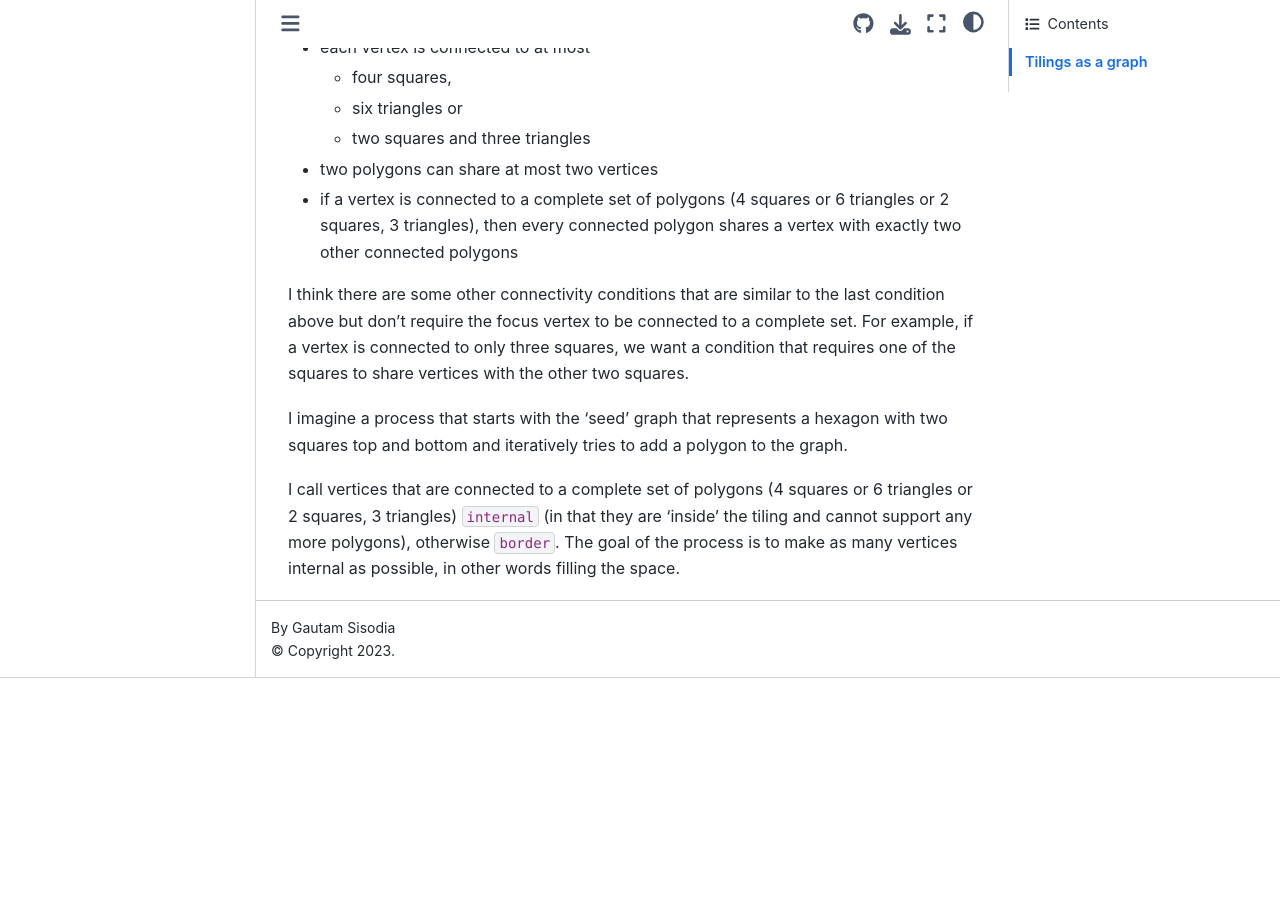
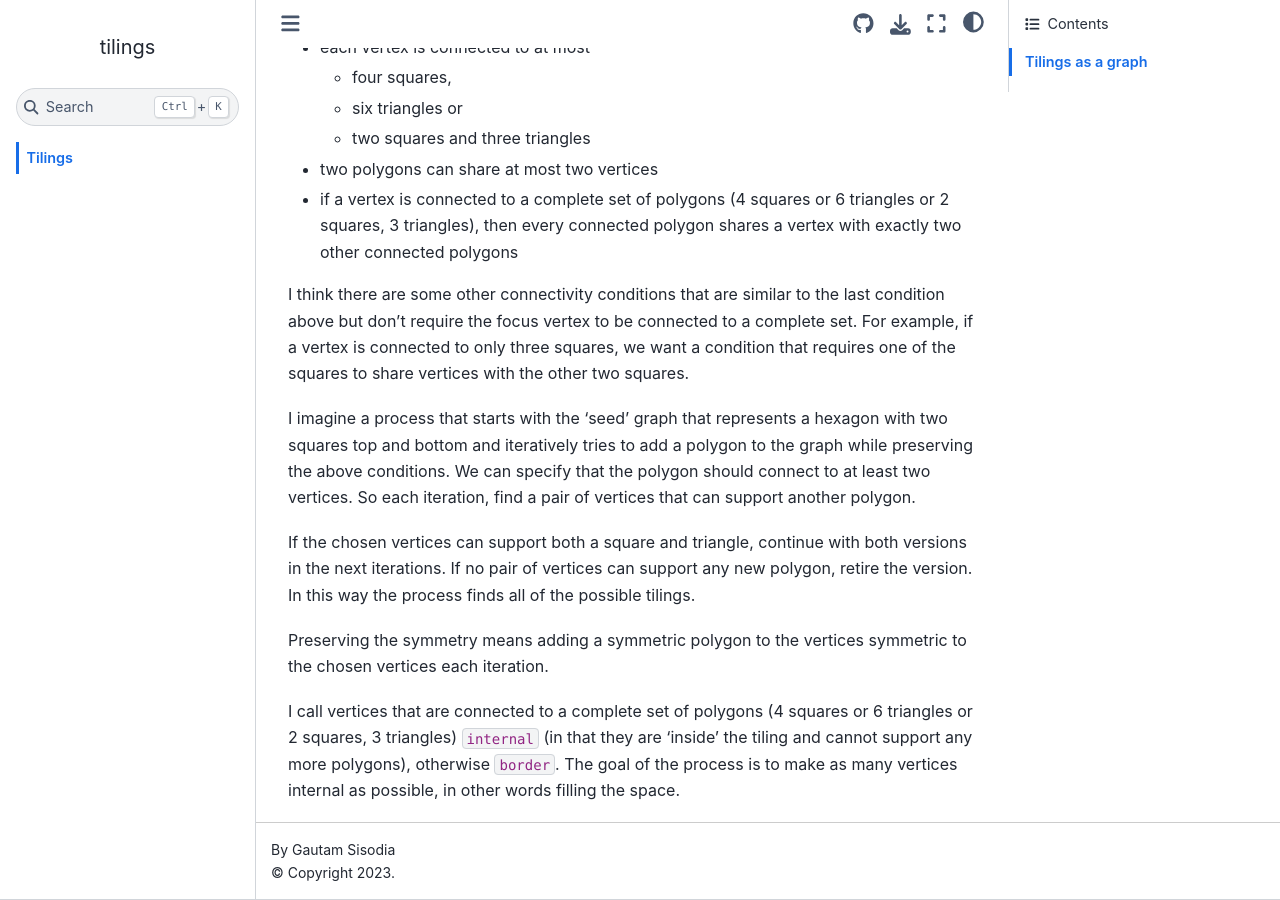
Before and after one commit to gautsi/tilings, a Jupyter Book: the page built from book/contents/home.md, in a window 1280 px wide and 900 px high, scrolled down 639 px. Built offline with Jupyter Book 1.0.4 settings and Sphinx 7.4.7 and the Sphinx Book theme 1.1.4, drawn with Linux system fonts in a browser that asks for light colours; pages that are not in the unit, such as notebooks, are missing from menus; before the commit the page ends 1317 px from its top, so only the background shows below that.

Commit message:
added to graph description

```diff
--- a/book/contents/home.md
+++ b/book/contents/home.md
@@ -17,6 +17,10 @@
 
 I think there are some other connectivity conditions that are similar to the last condition above but don't require the focus vertex to be connected to a complete set. For example, if a vertex is connected to only three squares, we want a condition that requires one of the squares to share vertices with the other two squares.
 
-I imagine a process that starts with the 'seed' graph that represents a hexagon with two squares top and bottom and iteratively tries to add a polygon to the graph.
+I imagine a process that starts with the 'seed' graph that represents a hexagon with two squares top and bottom and iteratively tries to add a polygon to the graph while preserving the above conditions. We can specify that the polygon should connect to at least two vertices. So each iteration, find a pair of vertices that can support another polygon.
+
+If the chosen vertices can support both a square and triangle, continue with both versions in the next iterations. If no pair of vertices can support any new polygon, retire the version. In this way the process finds all of the possible tilings.
+
+Preserving the symmetry means adding a symmetric polygon to the vertices symmetric to the chosen vertices each iteration.
 
 I call vertices that are connected to a complete set of polygons (4 squares or 6 triangles or 2 squares, 3 triangles) `internal` (in that they are 'inside' the tiling and cannot support any more polygons), otherwise `border`. The goal of the process is to make as many vertices internal as possible, in other words filling the space.
```
Also changed, not shown: README.md (+8 -0 lines).
